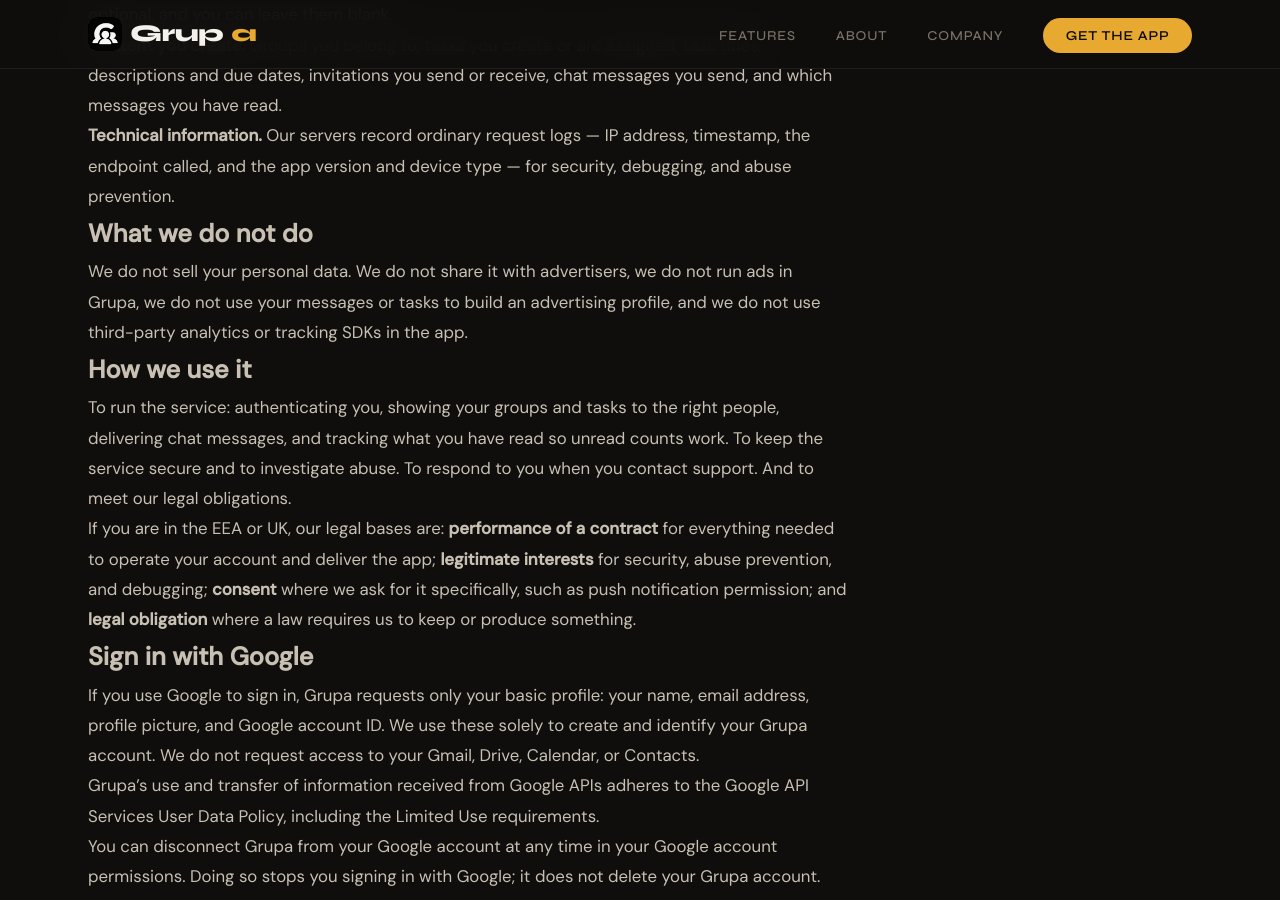
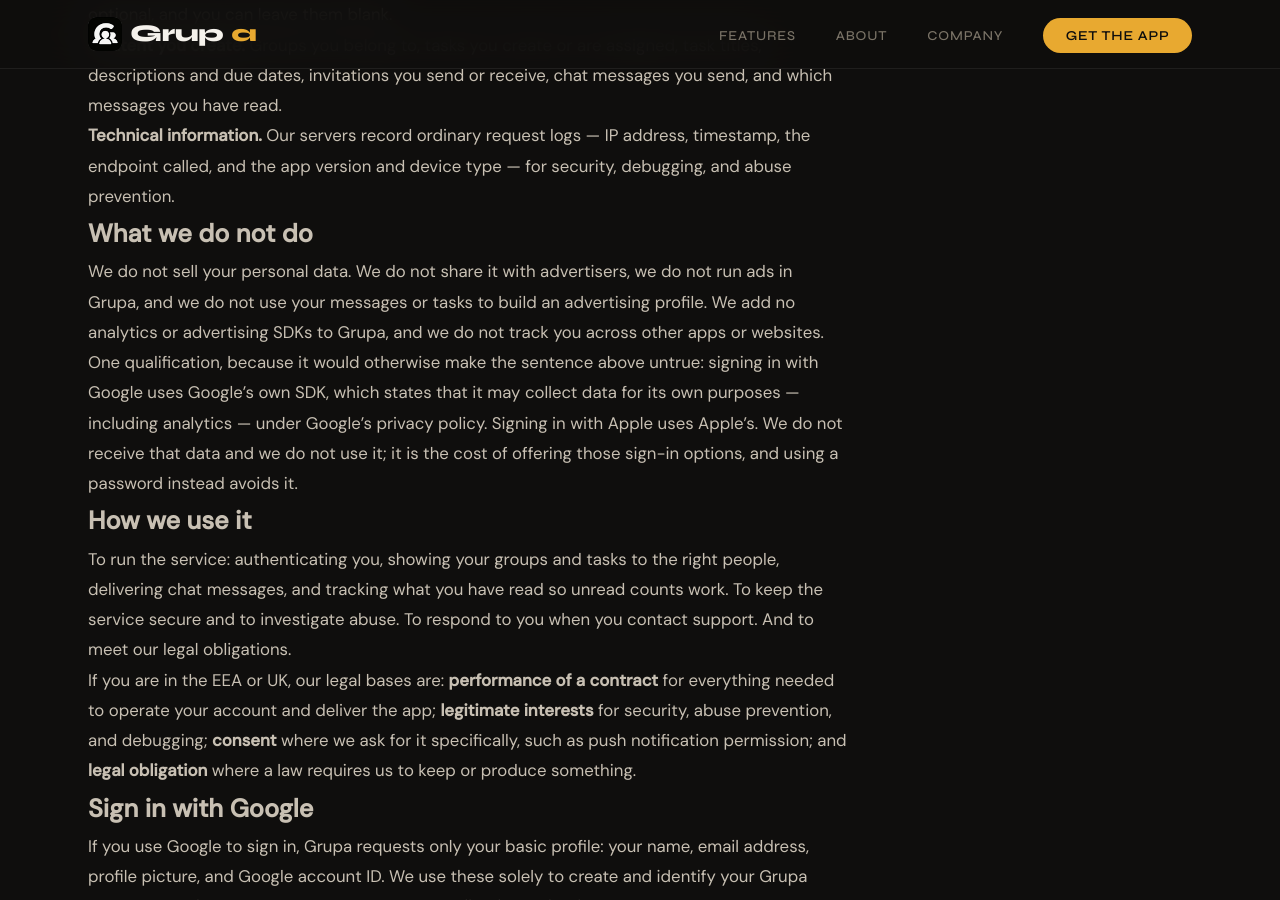
Before and after one commit to grupa-repo/main-site, a Jekyll site: the page built from grupa-website/privacy.md, in a window 1280 px wide and 900 px high, scrolled down 663 px. Built offline with Jekyll 4.4.1, drawn with Linux system fonts in a browser that asks for light colours.

Commit message:
Qualify the no-analytics claim the Google SDK contradicts
The policy said we "do not use third-party analytics or tracking SDKs in
the app". The Google Sign-In SDK's own privacy manifest, inside our
binary, declares that it collects UserID, DeviceID, OtherUsageData and
OtherDataTypes for Analytics purposes, alongside Name, EmailAddress,
PhoneNumber and CoarseLocation.

The spirit of the sentence was true — GoogleSignIn is an authentication
SDK, the analytics are Google's own, and we add nothing for our own
measurement. As written it was contradicted by a file we ship, which is
the kind of thing a regulator or a careful user can check without asking
us.

Keep the promise we actually mean: no analytics or advertising SDKs added
by us, no tracking across apps or websites. Then state the qualification
plainly — the provider SDKs collect for their own purposes, we neither
receive nor use it, and a password login avoids it.

Being specific about which SDK and where to read its terms is better than
softening the claim into something vague. A reader can now verify the
statement rather than trust it.

This also has to hold when Sentry lands: it will need naming here as a
processor, and it will add Diagnostics to the App Store privacy labels.

Co-Authored-By: Claude Opus 5 <noreply@anthropic.com>

```diff
--- a/grupa-website/privacy.md
+++ b/grupa-website/privacy.md
@@ -23,7 +23,9 @@ Grupa is a shared app. Almost everything you do in it — tasks, messages, group
 
 ## What we do not do
 
-We do not sell your personal data. We do not share it with advertisers, we do not run ads in Grupa, we do not use your messages or tasks to build an advertising profile, and we do not use third-party analytics or tracking SDKs in the app.
+We do not sell your personal data. We do not share it with advertisers, we do not run ads in Grupa, and we do not use your messages or tasks to build an advertising profile. We add no analytics or advertising SDKs to Grupa, and we do not track you across other apps or websites.
+
+One qualification, because it would otherwise make the sentence above untrue: signing in with Google uses Google's own SDK, which states that it may collect data for its own purposes — including analytics — under [Google's privacy policy](https://policies.google.com/privacy). Signing in with Apple uses Apple's. We do not receive that data and we do not use it; it is the cost of offering those sign-in options, and using a password instead avoids it.
 
 ## How we use it
 
```
